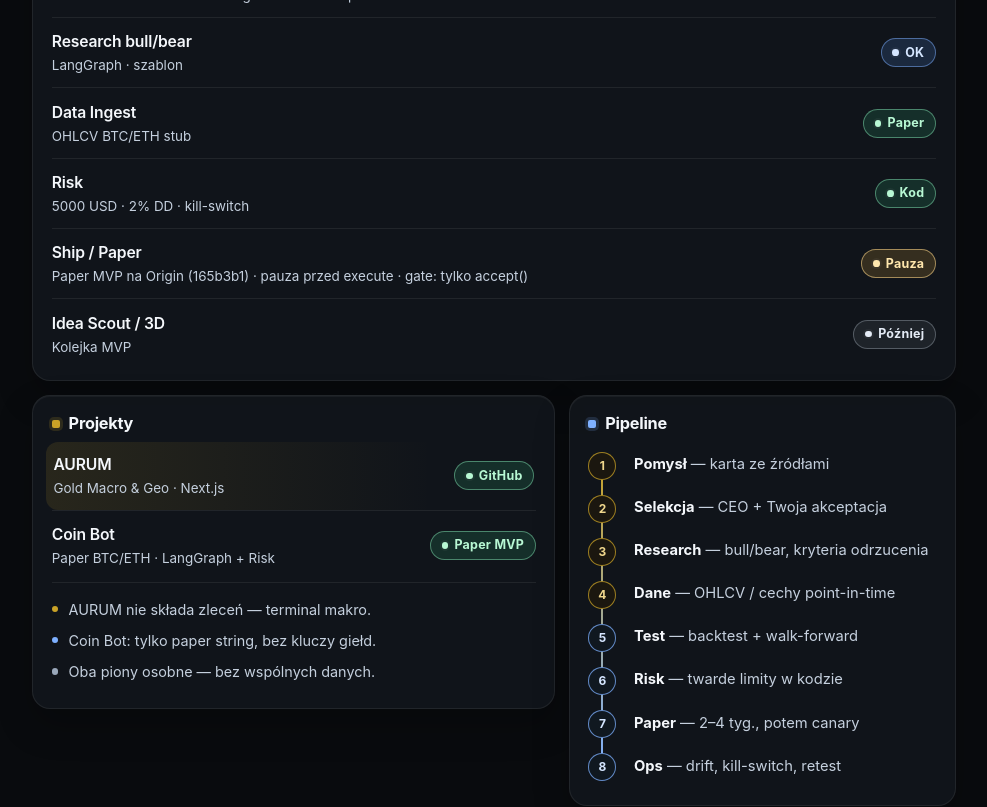
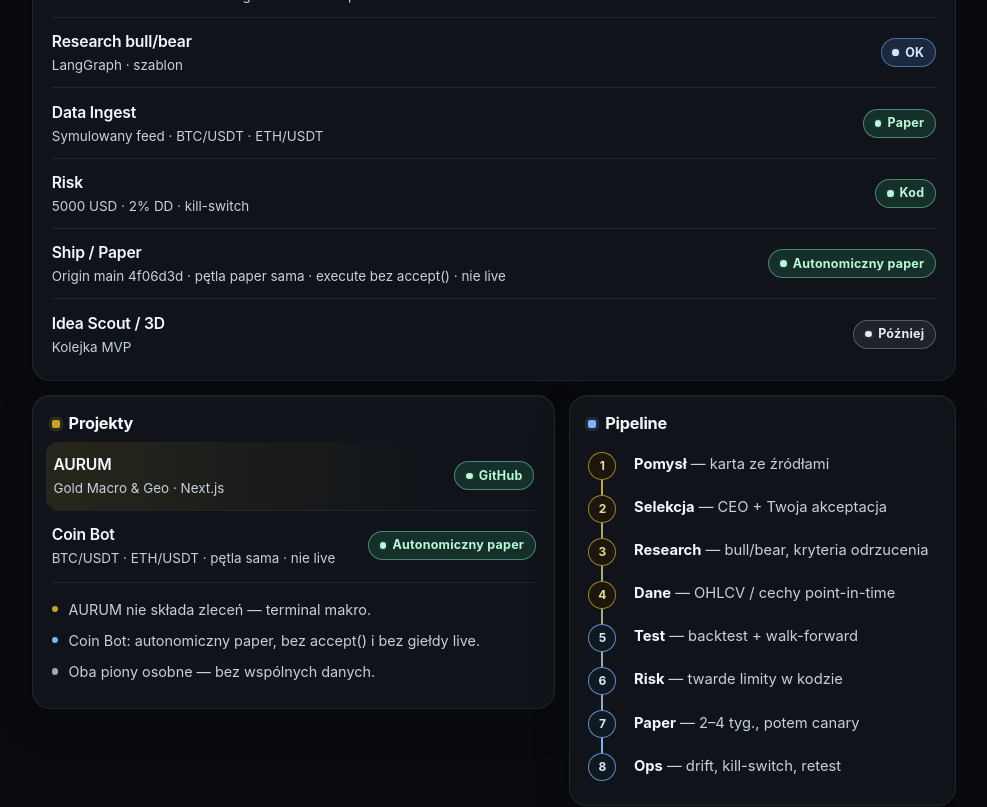
Before and after one commit to kubawitek132-rgb/aurum-gold-terminal, a Next.js app: page /biuro in a window 1280 px wide. Shown: the part 720-1527 px from the top of the page, without its empty margins (146-1133 px from the left). Built offline with nearby package versions, Linux system fonts and the light colour scheme; no server answers.

Commit message:
Coin Bot: autonomiczny paper na pulpicie Biuro
Origin main 4f06d3d. Pętla paper działa sama, execute bez accept().
Risk 5000 USD / 2% DD / kill-switch zostaje. Nie live.

Co-authored-by: kubawitek132-rgb <kubawitek132-rgb@users.noreply.github.com>

```diff
--- a/public/biuro-status.json
+++ b/public/biuro-status.json
@@ -1,14 +1,14 @@
 {
-  "updatedAt": "2026-10-28T04:20:00Z",
+  "updatedAt": "2026-10-28T05:04:00Z",
   "update": "CI: publiczne GitHub API (job build na main), bez klucza. Gdy API milczy, zostaje snapshot. Risk i paper: edytuj public/biuro-status.json w tym repo i wgraj na main — bez syncu prywatnego coin-bot i bez sekretów.",
   "risk": {
     "testsGreen": 27,
     "exposureCapUsd": 5000,
     "dailyDrawdownPct": "2%",
     "killSwitch": true,
-    "paper": "Pauza",
-    "paperDetail": "Paper MVP na Origin (165b3b1) · pauza przed execute · gate: tylko accept()",
-    "origin": { "ref": "main", "commit": "165b3b1", "note": "Paper MVP jest na Origin main. Execute dalej wstrzymane: bramka paper przyjmuje tylko accept()." },
+    "paper": "Autonomiczny paper",
+    "paperDetail": "Origin main 4f06d3d · pętla paper sama · execute bez accept() · nie live",
+    "origin": { "ref": "main", "commit": "4f06d3d", "note": "Autonomiczny paper na Origin main (4f06d3d3360fe197a6a129291ee8ac55130a84f9). Pętla paper działa sama — execute nie czeka na accept(). BTC/USDT i ETH/USDT, feed symulowany. Risk dalej bramkuje: 5000 USD, 2% daily DD, kill-switch. Brak giełdy live." },
     "summary": "5000 USD · 2% DD · kill-switch"
   },
   "aurumCiFallback": {
--- a/public/biuro.html
+++ b/public/biuro.html
@@ -393,7 +393,7 @@ body:has(.biuro){
         <div class="t">Risk / paper</div>
         <div class="d" id="risk-detail">27 testów zielonych · 5000 USD cap · 2% DD · kill-switch</div>
       </div>
-      <span class="pill warn" id="risk-pill">Pauza</span>
+      <span class="pill ok" id="risk-pill">Autonomiczny paper</span>
     </div>
     <p class="src" id="src-note">CI: publiczne GitHub API (job build na main), bez klucza. Gdy API milczy, zostaje snapshot. Risk i paper: edytuj public/biuro-status.json w tym repo i wgraj na main — bez syncu prywatnego coin-bot i bez sekretów.</p>
   </div>
@@ -403,9 +403,9 @@ body:has(.biuro){
     <div class="row"><div><div class="t">CEO Agent</div><div class="d">Priorytety, raport, go/no-go</div></div><span class="pill acc">Plan</span></div>
     <div class="row"><div><div class="t">Obserwator</div><div class="d" id="obs-detail">AURUM CI build · e812955 · snapshot</div></div><span class="pill" id="obs-pill">Snapshot</span></div>
     <div class="row"><div><div class="t">Research bull/bear</div><div class="d">LangGraph · szablon</div></div><span class="pill acc">OK</span></div>
-    <div class="row"><div><div class="t">Data Ingest</div><div class="d">OHLCV BTC/ETH stub</div></div><span class="pill ok">Paper</span></div>
+    <div class="row"><div><div class="t">Data Ingest</div><div class="d">Symulowany feed · BTC/USDT · ETH/USDT</div></div><span class="pill ok">Paper</span></div>
     <div class="row"><div><div class="t">Risk</div><div class="d" id="risk-row-detail">5000 USD · 2% DD · kill-switch</div></div><span class="pill ok" id="risk-dept-pill">Kod</span></div>
-    <div class="row"><div><div class="t">Ship / Paper</div><div class="d" id="ship-detail">Paper MVP na Origin (165b3b1) · pauza przed execute · gate: tylko accept()</div></div><span class="pill warn" id="ship-pill">Pauza</span></div>
+    <div class="row"><div><div class="t">Ship / Paper</div><div class="d" id="ship-detail">Origin main 4f06d3d · pętla paper sama · execute bez accept() · nie live</div></div><span class="pill ok" id="ship-pill">Autonomiczny paper</span></div>
     <div class="row"><div><div class="t">Idea Scout / 3D</div><div class="d">Kolejka MVP</div></div><span class="pill">Później</span></div>
   </div>
 
@@ -413,10 +413,10 @@ body:has(.biuro){
     <div class="card book">
       <h2>Projekty</h2>
       <div class="row"><div><div class="t">AURUM</div><div class="d">Gold Macro & Geo · Next.js</div></div><span class="pill ok">GitHub</span></div>
-      <div class="row"><div><div class="t">Coin Bot</div><div class="d">Paper BTC/ETH · LangGraph + Risk</div></div><span class="pill ok">Paper MVP</span></div>
+      <div class="row"><div><div class="t">Coin Bot</div><div class="d">BTC/USDT · ETH/USDT · pętla sama · nie live</div></div><span class="pill ok">Autonomiczny paper</span></div>
       <ul>
         <li>AURUM nie składa zleceń — terminal makro.</li>
-        <li>Coin Bot: tylko paper string, bez kluczy giełd.</li>
+        <li>Coin Bot: autonomiczny paper, bez accept() i bez giełdy live.</li>
         <li>Oba piony osobne — bez wspólnych danych.</li>
       </ul>
     </div>
@@ -441,7 +441,7 @@ body:has(.biuro){
     <div class="link-grid">
       <a class="btn primary" href="https://github.com/kubawitek132-rgb/aurum-gold-terminal"><strong>AURUM na GitHubie</strong><span>kubawitek132-rgb/aurum-gold-terminal</span></a>
       <a class="btn" href="https://github.com/kubawitek132-rgb/coin-bot"><strong>Coin Bot na GitHubie</strong><span>kubawitek132-rgb/coin-bot (private)</span></a>
-      <a class="btn" href="https://cursor.com/agents/bc-ab298bc4-796b-5c7b-b0b5-28e643be02c5"><strong>Agent Coin Bot</strong><span>paper MVP trading desk</span></a>
+      <a class="btn" href="https://cursor.com/agents/bc-ab298bc4-796b-5c7b-b0b5-28e643be02c5"><strong>Agent Coin Bot</strong><span>autonomiczny paper desk</span></a>
       <a class="btn" href="https://cursor.com/canvas/store-b2eab6f9-4f23-4656-813e-e2342677b155/720d6e24-4a95-48d5-baa0-db32157b4686"><strong>Page w Cursor</strong><span>ta sama treść jako Page (wymaga logowania)</span></a>
     </div>
   </section>
@@ -477,7 +477,7 @@ body:has(.biuro){
 
   function paperKind(paper) {
     if (paper === 'Pauza') return 'warn';
-    if (paper === 'Paper' || paper === 'OK' || paper === 'Live') return 'ok';
+    if (paper === 'Paper' || paper === 'OK' || paper === 'Live' || paper === 'Autonomiczny paper' || paper === 'Paper auto') return 'ok';
     return '';
   }
 
```
